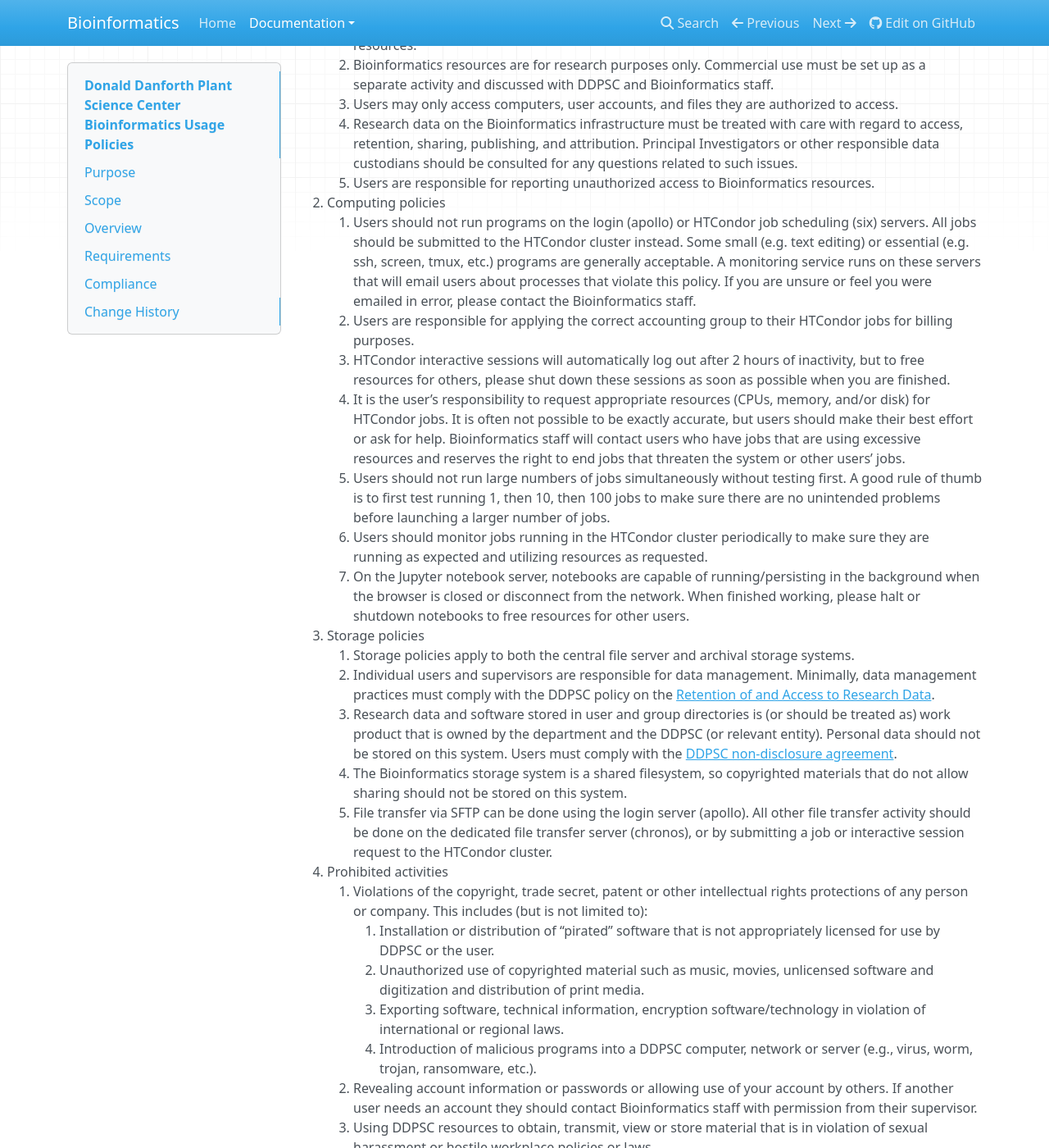
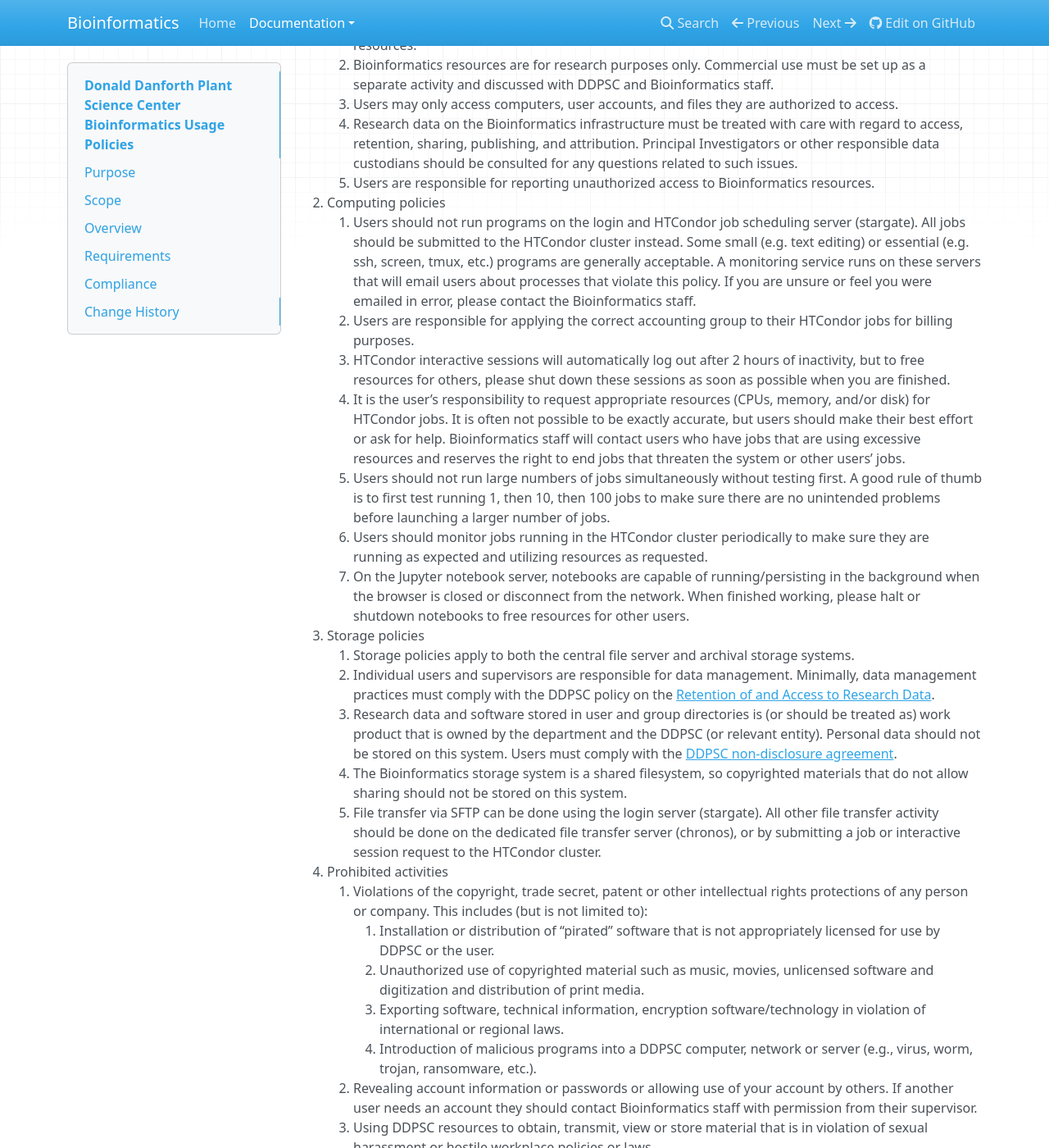
Before and after one commit to danforthcenter/bioinformatics, an MkDocs documentation site: the page built from docs/policies.md, in a window 1280 px wide and 1400 px high, scrolled down 639 px. Shown: the whole window at 82% size. Built offline with MkDocs 1.6.1, drawn with Linux system fonts in a browser that asks for light colours; nearby versions of some CDN libraries; old or Windows-style settings are respelled for this version of MkDocs; some of the changed text lies outside the part shown.

Commit message:
Updated server name

```diff
--- a/docs/policies.md
+++ b/docs/policies.md
@@ -29,7 +29,7 @@ resources, and all license and contractual agreements. A user’s guide is avail
     consulted for any questions related to such issues.
     5. Users are responsible for reporting unauthorized access to Bioinformatics resources.
 2. Computing policies
-    1. Users should not run programs on the login (apollo) or HTCondor job scheduling (six) servers. All jobs should be
+    1. Users should not run programs on the login and HTCondor job scheduling server (stargate). All jobs should be
     submitted to the HTCondor cluster instead. Some small (e.g. text editing) or essential (e.g. ssh, screen, tmux,
     etc.) programs are generally acceptable. A monitoring service runs on these servers that will email users about
     processes that violate this policy. If you are unsure or feel you were emailed in error, please contact the
@@ -60,7 +60,7 @@ resources, and all license and contractual agreements. A user’s guide is avail
     [DDPSC non-disclosure agreement](http://w3.ddpsc.org/hr/Confidential%20-%20Intellectual%20Property%20Emp.pdf).
     4. The Bioinformatics storage system is a shared filesystem, so copyrighted materials that do not allow sharing
     should not be stored on this system.
-    5. File transfer via SFTP can be done using the login server (apollo). All other file transfer activity should be
+    5. File transfer via SFTP can be done using the login server (stargate). All other file transfer activity should be
     done on the dedicated file transfer server (chronos), or by submitting a job or interactive session request to the
     HTCondor cluster.
 4. Prohibited activities
@@ -93,3 +93,4 @@ users for compliance and, if necessary, may involve the user’s supervisor.
 ## Change History
 
 * 2018-01-03: Initial text finalized.
+* 2018-11-06: Updated login/HTCondor server name.
```
